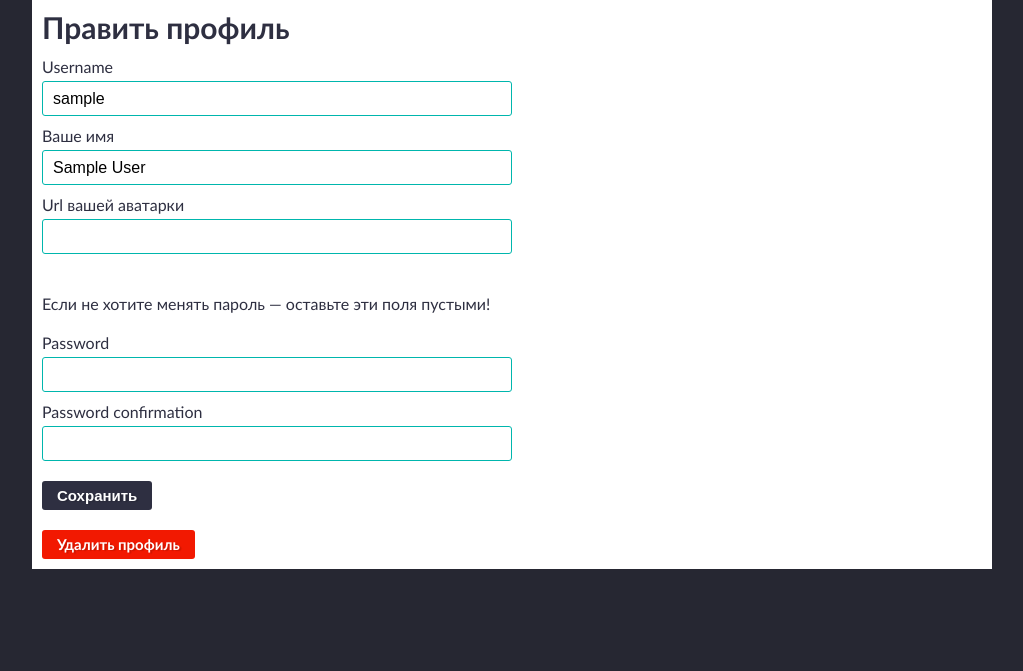
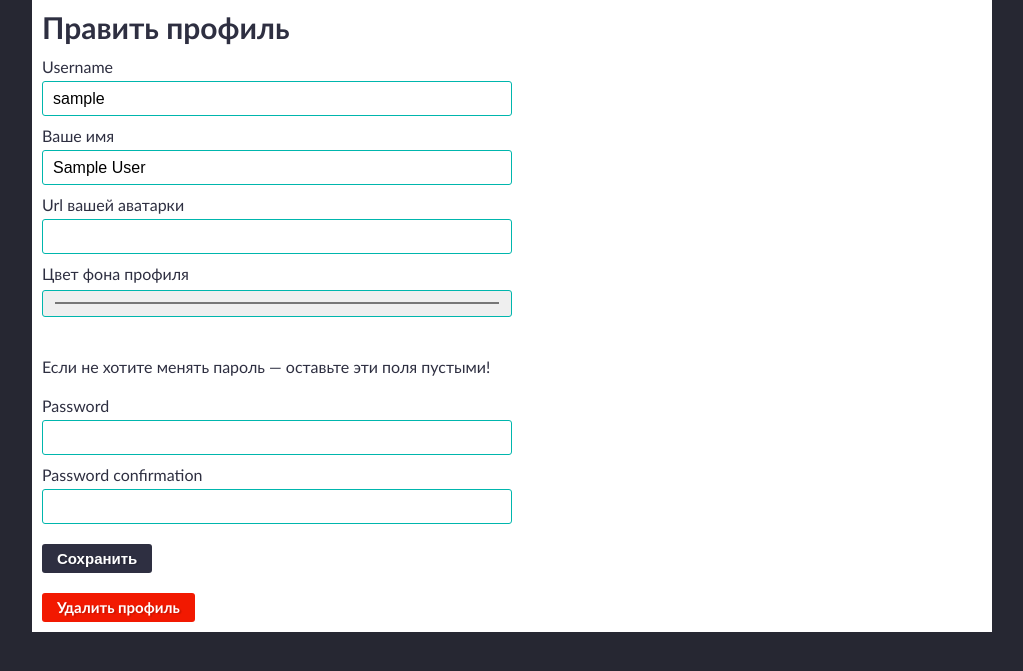
Before and after one commit to SimonovST/ASKme, a Rails app: page /users/1/edit in a window 1280 px wide. Shown: the part 75-746 px from the top of the page, without its empty margins (128-1151 px from the left). Run offline with Rails 7, Linux system fonts and the light colour scheme; the visitor is signed in with stand-in values (Sample User, id 1); some libraries are stand-ins or nearby versions.

Commit message:
Added the ability to change the background on the user's pages

```diff
--- a/app/controllers/users_controller.rb
+++ b/app/controllers/users_controller.rb
@@ -61,6 +61,6 @@
 
   def user_params
     params.require(:user).permit(:email, :password, :password_confirmation,
-                                 :name, :username, :avatar_url)
+                                 :name, :username, :avatar_url, :profile_color)
   end
 end
--- a/app/models/user.rb
+++ b/app/models/user.rb
@@ -7,6 +7,7 @@
   DIGEST = OpenSSL::Digest::SHA256.new
   EMAIL = /\A.+@.+\..+\z/
   USERNAME = /\A\w+\z/
+  USER_COLOR = /\A#([a-f\d]{3}){1,2}\z/
 
   attr_accessor :password
   #Связь один ко многим
@@ -21,6 +22,7 @@
   #Валидция по проверке формата юзернейма пользователя (только латинские буквы, цифры, и знак _)
   validates :username, length: { in: 2..40 }
   # validates :username, format: { with: USERNAME }, presence:true
+  validates :profile_color, format: { with: USER_COLOR }
 
   validates_presence_of :password, on: :create
   validates_confirmation_of :password
--- a/app/views/users/edit.html.erb
+++ b/app/views/users/edit.html.erb
@@ -29,6 +29,11 @@
         <%= f.text_field :avatar_url, class: 'form-text-field' %>
       </div>
 
+      <div class="form-field">
+        <%= f.label 'Цвет фона профиля', class: 'form-label' %>
+        <%= f.color_field :profile_color, class: 'form-text-field' %>
+      </div>
+
       <div class="buffer-top-large buffer-bottom">
         Если не хотите менять пароль — оставьте эти поля пустыми!
       </div>
--- a/app/views/users/show.html.erb
+++ b/app/views/users/show.html.erb
@@ -1,4 +1,4 @@
-<div class="user-header text-center">
+<div class="user-header text-center" style="background: <%= @user.profile_color %>">
   <h1 class="title-medium">
     <%# Выводим имя пользователя %>
     <%= @user.name %>
--- /dev/null
+++ b/db/migrate/20210225182703_add_profile_color_to_users.rb
@@ -0,0 +1,5 @@
+class AddProfileColorToUsers < ActiveRecord::Migration[6.0]
+  def change
+    add_column :users, :profile_color, :string, default: '#005a55'
+  end
+end
```
Also changed, not shown: db/schema.rb.
